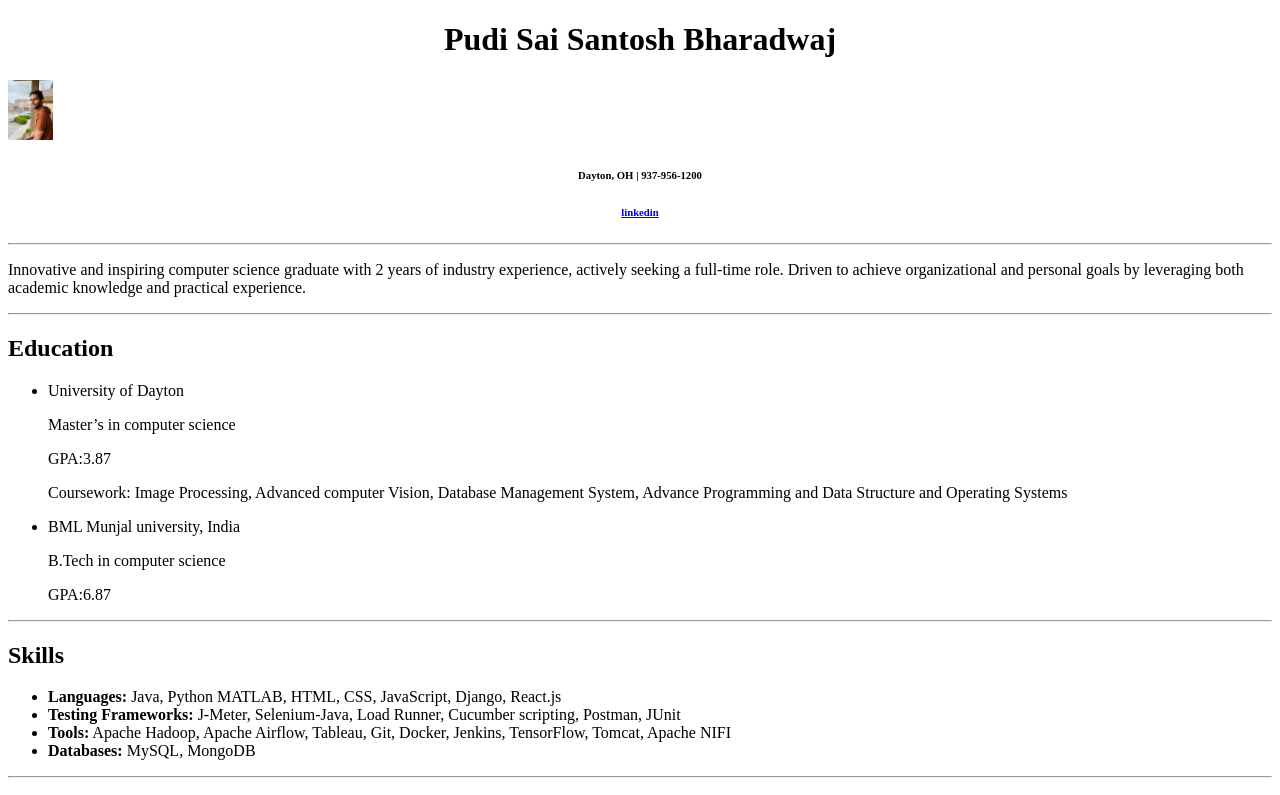
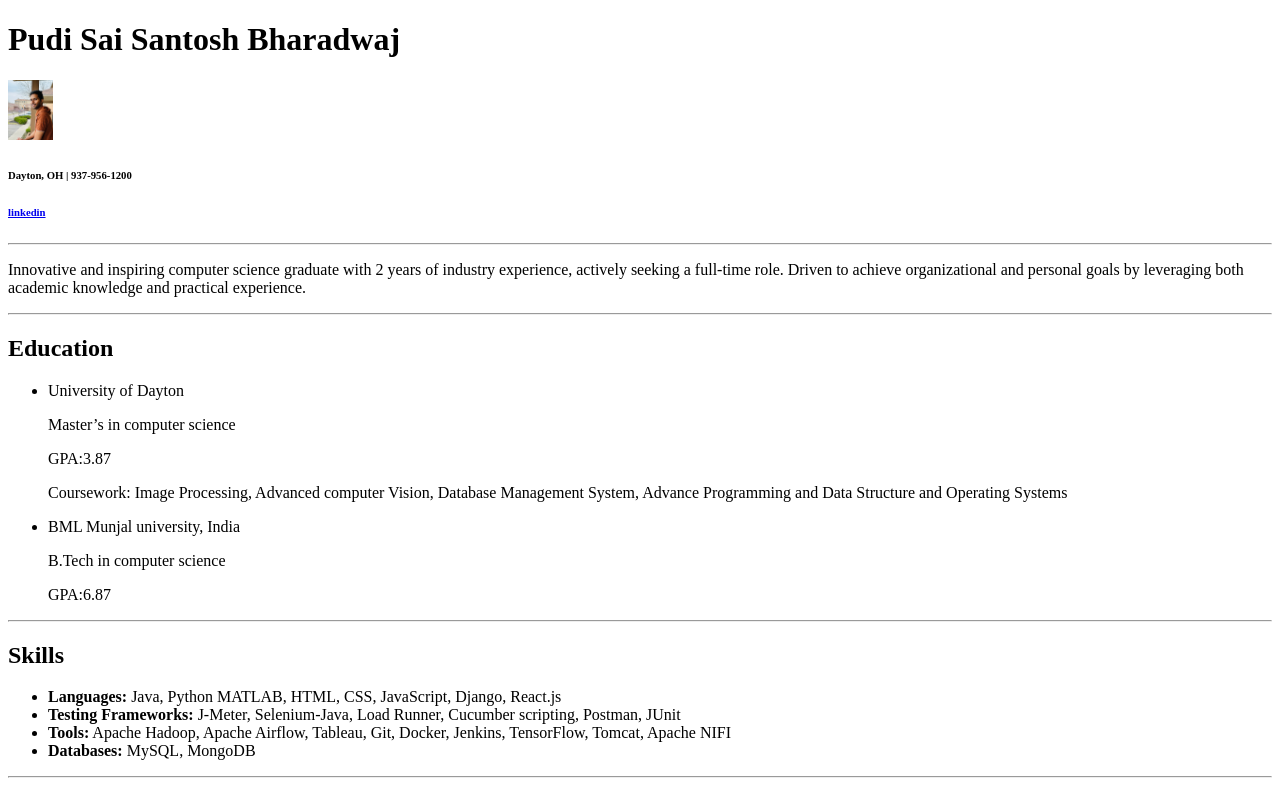
Before and after one commit to Gaint-hawk/one, a plain HTML site: page index.html in a window 1280 px wide. Shown: the top 795 px of the page. Drawn offline with Linux system fonts and the light colour scheme.

Commit message:
Update index.html

```diff
--- a/index.html
+++ b/index.html
@@ -7,12 +7,12 @@
         </title>
     </head>
     <body>
-      <h1 style="text-align: center;">Pudi Sai Santosh Bharadwaj
+      <h1 style="text-align: left;">Pudi Sai Santosh Bharadwaj
       </h1>
       <img style="text-align: center;" src="./profilepic.jpg" height="60" >
 
-      <h6 style="text-align: center;"> Dayton, OH | 937-956-1200  </h6>
-      <h6 style="text-align: center;">
+      <h6 style="text-align: left;"> Dayton, OH | 937-956-1200  </h6>
+      <h6 style="text-align: left;">
        <a href="http://www.linkedin.com/in/pudi-bharadwaj">linkedin</a>
        </h6>
      <hr>
```
